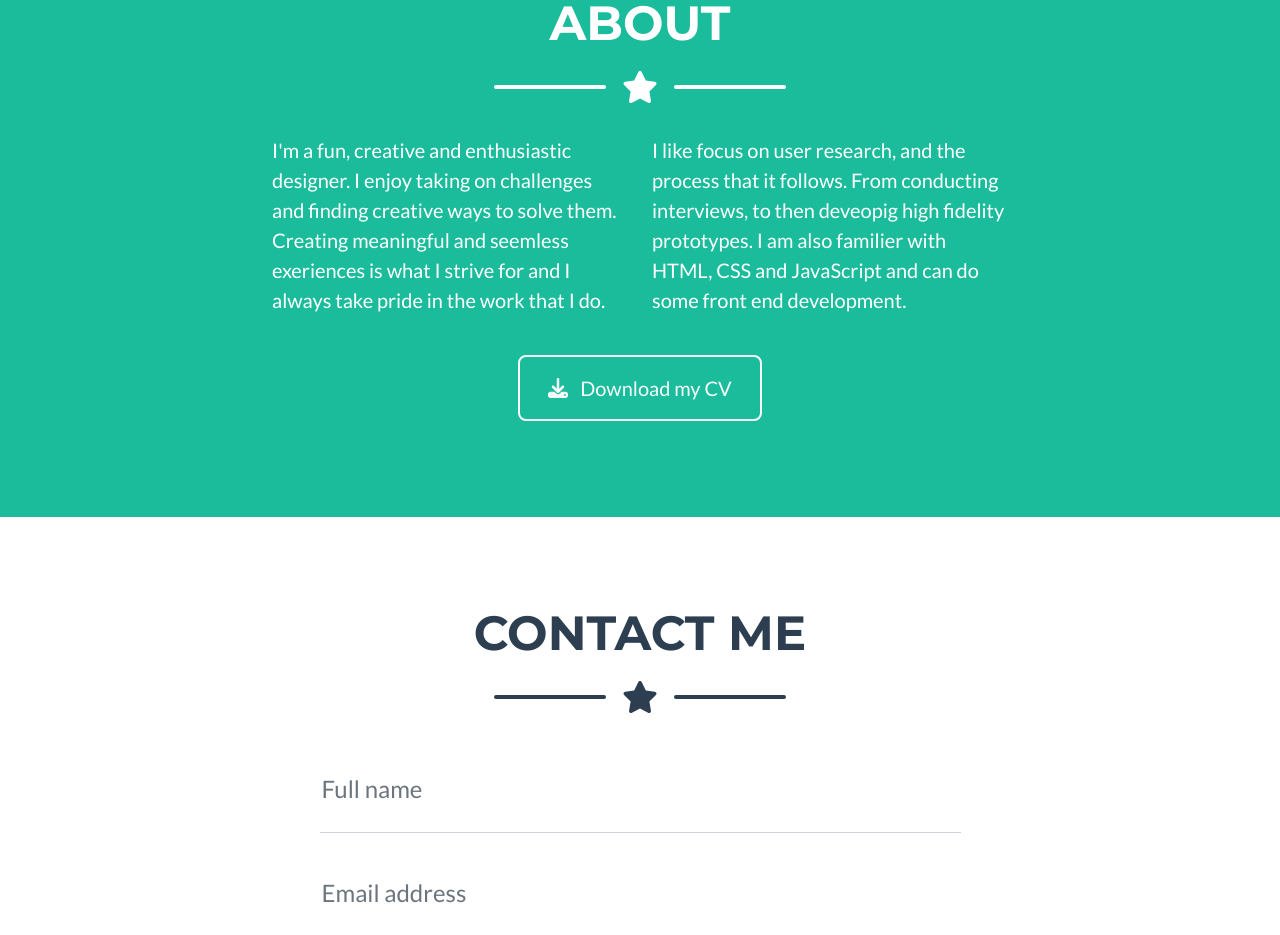
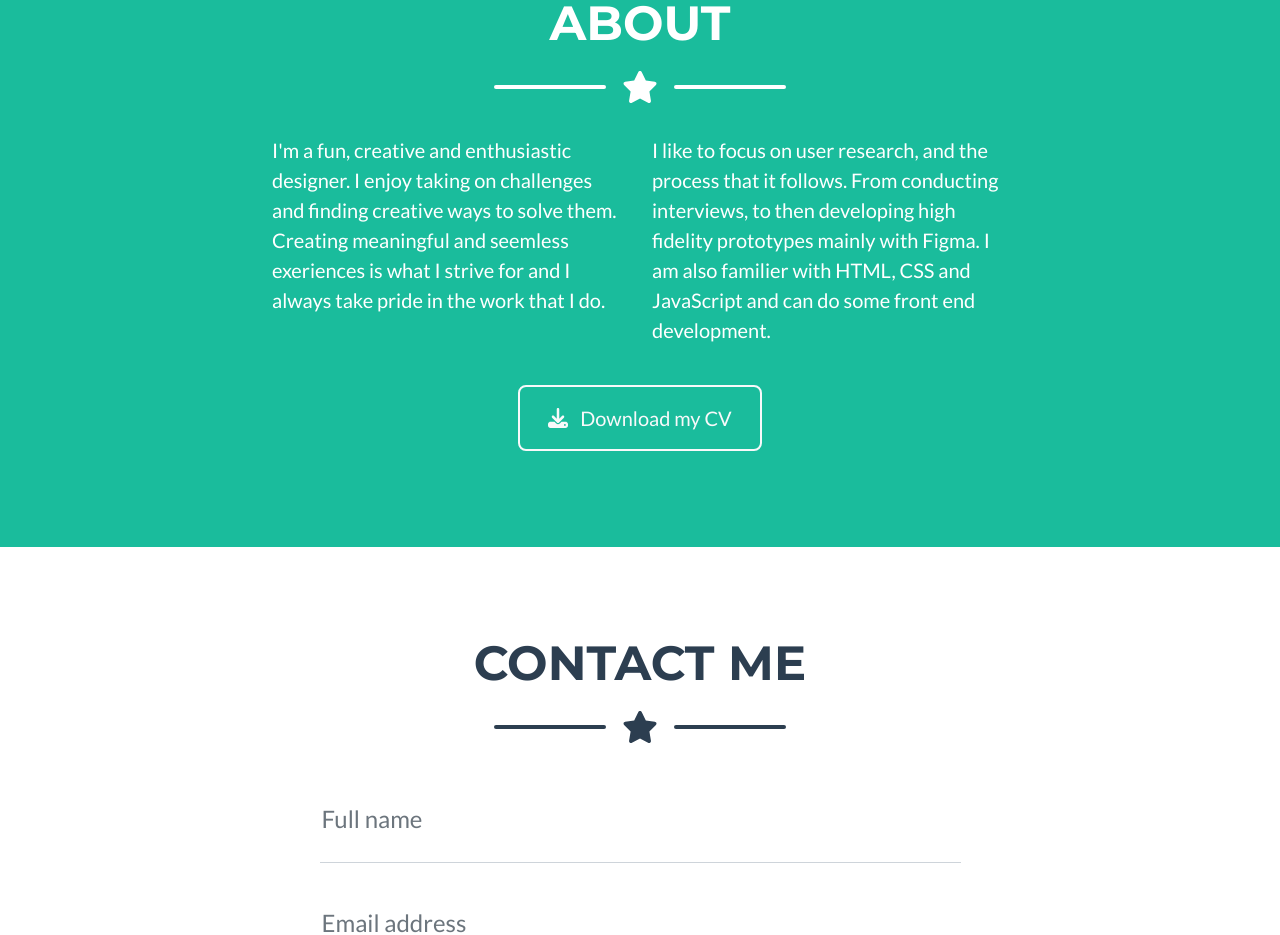
Before and after one commit to CttaM/Portfolio-website, a plain HTML site: page index.html in a window 1280 px wide. Shown: the part 1611-2546 px from the top of the page. Drawn offline with nearby package versions, Linux system fonts and the light colour scheme.

Commit message:
made corrections

```diff
--- a/index.html
+++ b/index.html
@@ -137,7 +137,7 @@
                 <!-- About Section Content-->
                 <div class="row">
                     <div class="col-lg-4 ms-auto"><p class="lead">I'm a fun, creative and enthusiastic designer. I enjoy taking on challenges and finding creative ways to solve them. Creating meaningful and seemless exeriences is what I strive for and I always take pride in the work that I do.</p></div>
-                    <div class="col-lg-4 me-auto"><p class="lead">I like focus on user research, and the process that it follows. From conducting interviews, to then deveopig high fidelity prototypes. I am also familier with HTML, CSS and JavaScript and can do some front end development.</p></div>
+                    <div class="col-lg-4 me-auto"><p class="lead">I like to focus on user research, and the process that it follows. From conducting interviews, to then developing high fidelity prototypes mainly with Figma. I am also familier with HTML, CSS and JavaScript and can do some front end development.</p></div>
                 </div>
                 <!-- About Section Button-->
                 <div class="text-center mt-4">
```
